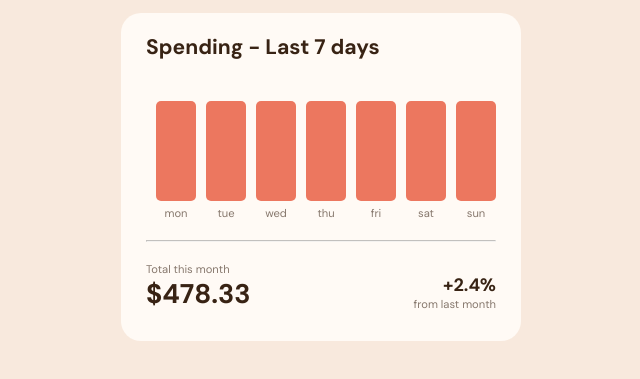
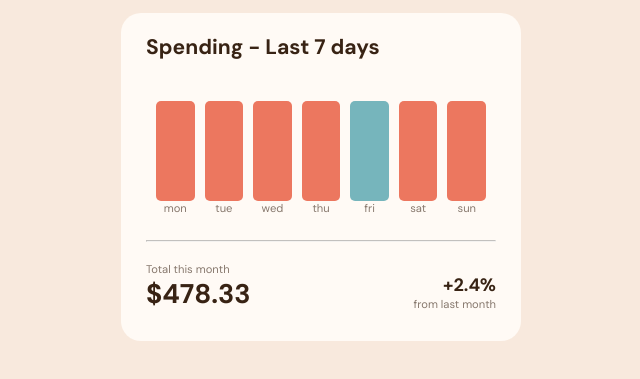
Before and after one commit to lenahm/expenses-chart-component, a plain HTML site: page index.html in a window 1280 px wide. Shown: the part 185-564 px from the top of the page, without its empty margins (319-959 px from the left). Drawn offline with Linux system fonts and the light colour scheme.

Commit message:
current day s bar is highlighted in a different color

```diff
--- a/index.html
+++ b/index.html
@@ -19,32 +19,32 @@
         <div id="spending-overview" class="flex flex-column">
             <h3>Spending - Last 7 days</h3>
             <div id="bars" class="flex">
-                <div id="bar-monday" class="flex flex-column">
-                    <div class="bar"></div>
+                <div id="mon" class="bar flex flex-column">
+                    <div class="fill"></div>
                     <small>mon</small>
                 </div>
-                <div id="bar-tuesday" class="flex flex-column">
-                    <div class="bar"></div>
+                <div id="tue" class="bar flex flex-column">
+                    <div class="fill"></div>
                     <small>tue</small>
                 </div>
-                <div id="bar-wednesday" class="flex flex-column">
-                    <div class="bar"></div>
+                <div id="wed" class="bar flex flex-column">
+                    <div class="fill"></div>
                     <small>wed</small>
                 </div>
-                <div id="bar-thursday" class="flex flex-column">
-                    <div class="bar"></div>
+                <div id="thu" class="bar flex flex-column">
+                    <div class="fill"></div>
                     <small>thu</small>
                 </div>
-                <div id="bar-friday" class="flex flex-column">
-                    <div class="bar"></div>
+                <div id="fri" class="bar flex flex-column">
+                    <div class="fill"></div>
                     <small>fri</small>
                 </div>
-                <div id="bar-saturday" class="flex flex-column">
-                    <div class="bar"></div>
+                <div id="sat" class="bar flex flex-column">
+                    <div class="fill"></div>
                     <small>sat</small>
                 </div>
-                <div id="bar-sunday" class="flex flex-column">
-                    <div class="bar"></div>
+                <div id="sun" class="bar flex flex-column">
+                    <div class="fill"></div>
                     <small>sun</small>
                 </div>
             </div>
--- a/script.js
+++ b/script.js
@@ -0,0 +1,14 @@
+// console.log(document.querySelectorAll('.bar').forEach(node => console.log(node.id)));
+
+fillTodaysBarCyan();
+
+function fillTodaysBarCyan() {
+    const todayAbbreviation = new Date().toLocaleDateString('en-US', { weekday: 'short' }).toLowerCase();
+    const bars = document.querySelectorAll('.bar');
+
+    bars.forEach(bar => {
+        if (bar.id === todayAbbreviation) {
+            bar.childNodes[1].style.backgroundColor = 'var(--cyan)';
+        }
+    });
+}
--- a/style.css
+++ b/style.css
@@ -70,8 +70,11 @@ hr {
 
 #spending-overview #bars .bar {
     width: 40px;
+    margin-bottom: 5px;
+}
+
+#spending-overview #bars .bar .fill {
     height: 100px;
-    margin-bottom: 5px;
     background-color: var(--soft-red);
     border-radius: 5px;
 }
```
